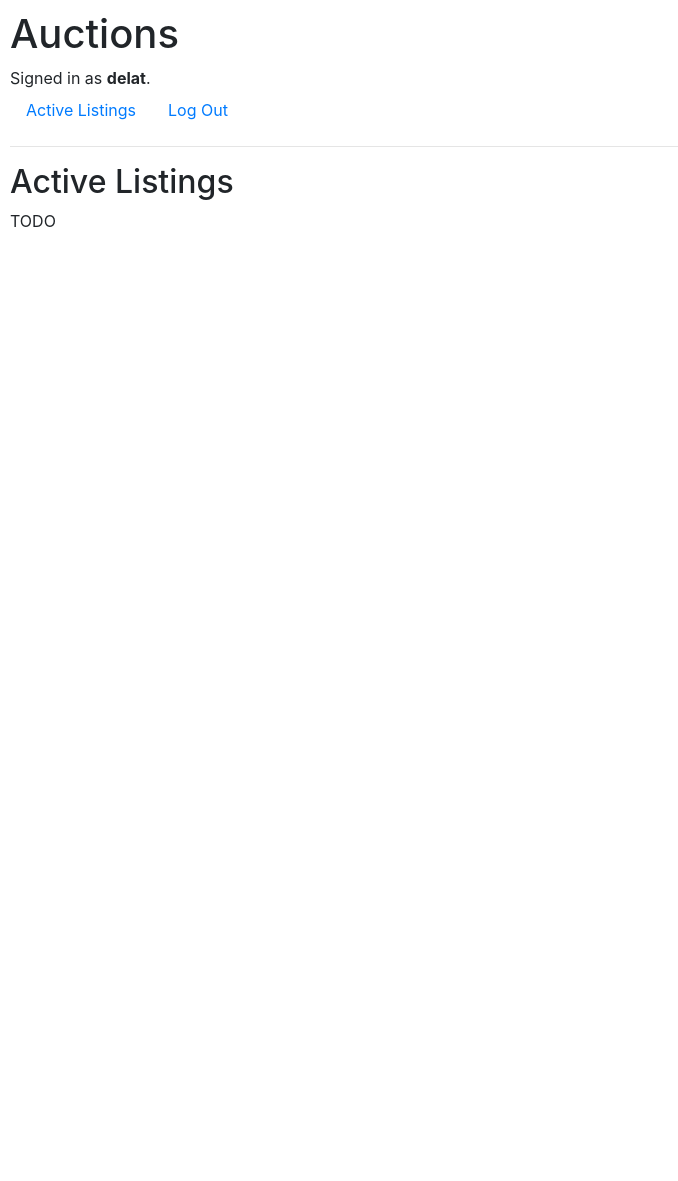
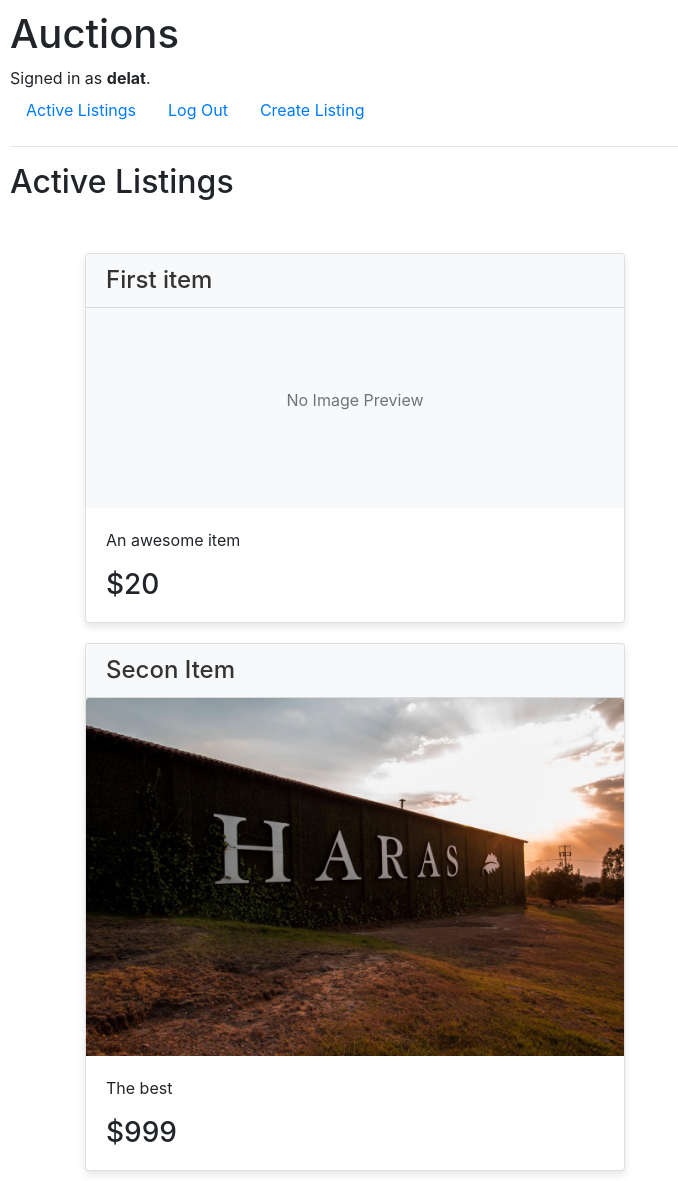
Before and after one commit to Danypooh/commerce, a Django app: page / in a window 1280 px wide. Shown: the whole page, without its empty margins (0-678 px from the left). Before the commit the page ends 227 px from the top, so only its background shows below. Run offline with Django 3.2, Linux system fonts and the light colour scheme; a user stored in the database is signed in; data comes from the database, SQL or seed files in the repository; both versions use the stored data as it was after the commit; some libraries are stand-ins or nearby versions.

Commit message:
list active listings on index page & add style

```diff
--- a/auctions/static/auctions/styles.css
+++ b/auctions/static/auctions/styles.css
@@ -1,3 +1,31 @@
 body {
-    padding: 10px;
+  padding: 10px;
 }
+
+.card {
+  margin-top: 20px;
+  box-shadow: 0 4px 8px rgba(0, 0, 0, 0.1);
+}
+
+.card:hover {
+  box-shadow: 0 8px 16px rgba(0, 0, 0, 0.2);
+}
+
+.card-header {
+  background-color: #f8f9fa;
+  font-size: 1.5rem;
+  color: #333;
+}
+
+.card-img-top {
+  width: 100%;
+  height: auto; /* Adjust this as needed to maintain aspect ratio */
+}
+
+.card-body {
+  padding: 20px;
+}
+
+.text-muted {
+  color: #6c757d;
+}
--- a/auctions/templates/auctions/index.html
+++ b/auctions/templates/auctions/index.html
@@ -2,6 +2,27 @@
 
 {% block body %}
     <h2>Active Listings</h2>
-
-    TODO
+    <br>
+    {% for listing in listings %}
+    <div class="container">
+        <div class="row">
+          <div class="col-md-6">
+            <div class="card">
+              <h3 class="card-header">{{ listing.title }}</h3>
+              {% if listing.image %}
+                <img class="card-img-top" src="{{ listing.image.url }}" alt="Listing Image">
+              {% else %}
+                <div class="card-img-top bg-light d-flex justify-content-center align-items-center" style="height: 200px;">
+                  <p class="text-muted">No Image Preview</p>
+                </div>
+              {% endif %}
+              <div class="card-body">
+                <p class="card-text">{{ listing.description }}</p>
+                <h3 class="card-text">${{ listing.starting_price }}</h3>
+              </div>
+            </div>
+          </div>
+        </div>
+      </div>
+    {% endfor %}
 {% endblock %}
--- a/auctions/templates/auctions/layout.html
+++ b/auctions/templates/auctions/layout.html
@@ -24,6 +24,9 @@
                 <li class="nav-item">
                     <a class="nav-link" href="{% url 'logout' %}">Log Out</a>
                 </li>
+                <li class="nav-item">
+                    <a class="nav-link" href="{% url 'new_listing' %}">Create Listing</a>
+                </li>
             {% else %}
                 <li class="nav-item">
                     <a class="nav-link" href="{% url 'login' %}">Log In</a>
--- a/auctions/urls.py
+++ b/auctions/urls.py
@@ -1,4 +1,7 @@
 from django.urls import path
+
+from django.conf import settings
+from django.conf.urls.static import static
 
 from . import views
 
@@ -9,3 +12,6 @@ urlpatterns = [
     path("register", views.register, name="register"),
     path("new_listing", views.new_listing, name="new_listing"),
 ]
+
+if settings.DEBUG:
+    urlpatterns += static(settings.MEDIA_URL, document_root=settings.MEDIA_ROOT)
--- a/auctions/views.py
+++ b/auctions/views.py
@@ -9,7 +9,9 @@ from .forms import ListingForm
 
 
 def index(request):
-    return render(request, "auctions/index.html")
+    return render(request, "auctions/index.html", {
+        "listings": Listing.objects.all()
+    })
 
 
 def login_view(request):
```
Also changed, not shown: db.sqlite3, media/images/harasEntrada.jpeg (added).
